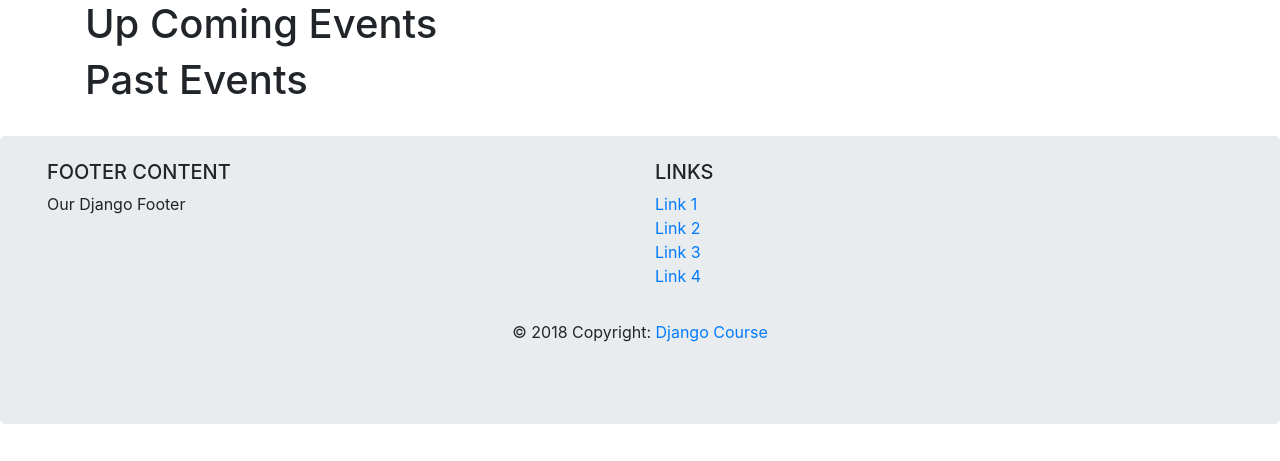
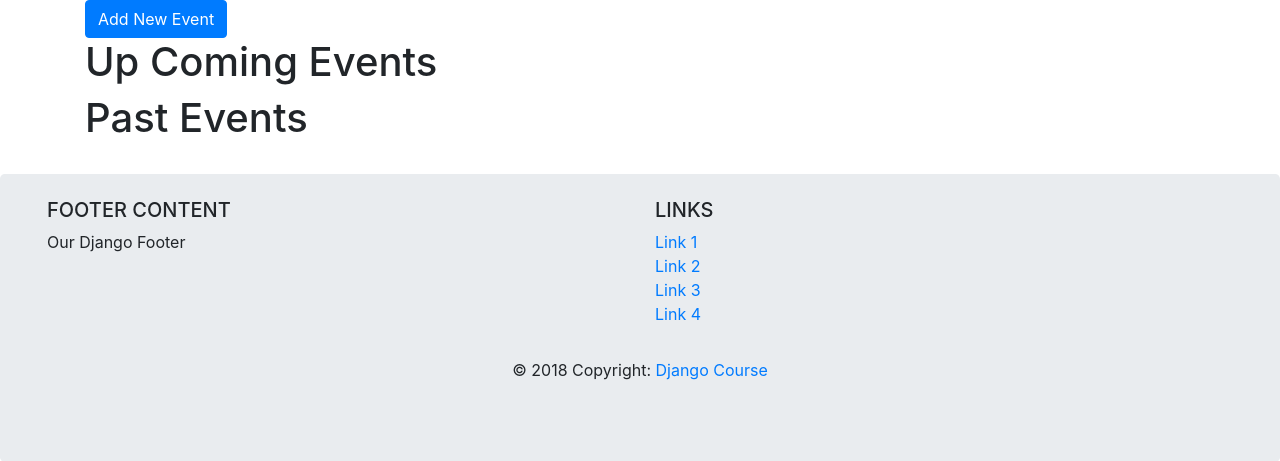
Before and after one commit to JoinCODED/NationalFundCommunity, a Django app: page /events/ in a window 1280 px wide. Shown: the part 71-532 px from the top of the page. Run offline with Django 3.2, Linux system fonts and the light colour scheme; data that the repository does not hold is empty; some libraries are stand-ins or nearby versions.

Commit message:
CAUD Events

```diff
--- a/NFproject/Events/templates/add_event.html
+++ b/NFproject/Events/templates/add_event.html
@@ -7,12 +7,12 @@
   <div class="container d-flex justify-content-center">
     <div class="col-6">
       <div class="card">
-        <h4 class="card-header">Add an Event</h4>
+        <h4 class="card-header">{% block card_header %}Add an Event{% endblock %}</h4>
         <div class="card-body">
-          <form action="{% url 'add_event' %}" method="POST">
+          <form action="{% block form_action %}{% url 'add_event' %}{% endblock %}"method="POST" enctype="multipart/form-data">
             {% csrf_token %}
             {{form|crispy}}
-            <input class="btn btn-primary" type="submit" name="" value="Add Event">
+            <input class="btn btn-primary" type="submit" name="" value="{% block button_text %}Add Event{% endblock %}">
           </form>
         </div>
       </div>
--- a/NFproject/Events/templates/all_events.html
+++ b/NFproject/Events/templates/all_events.html
@@ -3,6 +3,7 @@
 {% load event_card %}
 {% block content %}
   <div class="container">
+        <a class="btn btn-primary" href="{% url 'add_event' %}"> Add New Event</a>
     <h1>Up Coming Events</h1>
     <div class="row">
         {% for event in upcoming_events %}
--- a/NFproject/Events/templates/event.html
+++ b/NFproject/Events/templates/event.html
@@ -8,6 +8,7 @@
 
 <h3>{{event.organizer}}</h3>
 <h4>{{event.date}}</h4>
+<a class="btn btn-primary" href="{% url 'update_event' event.slug %}">Edit</a>
 {% if event.event_type%}
 <a href="{% url 'type' event.event_type.slug %}"<h3>Type: {{event.event_type.name}}</h3>
   {% endif %}
--- /dev/null
+++ b/NFproject/Events/templates/update_event.html
@@ -0,0 +1,5 @@
+{% extends "add_event.html" %}
+
+{% block card_header %}Update Event{% endblock %}</h4>
+{% block form_action %}{% url 'update_event' event.slug %}{% endblock %}
+{% block button_text %}Save{% endblock %}
--- a/NFproject/Events/urls.py
+++ b/NFproject/Events/urls.py
@@ -5,5 +5,6 @@ from Events import views
 urlpatterns = [
     path('', views.events_list, name='events_list'),
     path('add_event/', views.add_event , name='add_event'),
+    path('update_event/<slug:event_slug>', views.update_event, name="update_event"),
     path('<slug:event_slug>', views.event, name='event'),
     path('types/<slug:type_slug>', views.types, name='type')]
--- a/NFproject/Events/views.py
+++ b/NFproject/Events/views.py
@@ -7,7 +7,7 @@ from .forms import EventForm
 
 def add_event(request):
     if request.method =='POST':
-        form= EventForm(request.POST)
+        form= EventForm(request.POST,request.FILES)
         if form.is_valid():
             new_event= form.save()
             return redirect(new_event)
@@ -16,6 +16,22 @@ def add_event(request):
         form = EventForm()
         context = {"form": form}
         return render (request,"add_event.html",context)
+
+def update_event(request, event_slug):
+    event = Events.objects.get(slug=event_slug)
+
+    if request.method == 'POST':
+        form = EventForm(request.POST,request.FILES , instance=event)
+        if form.is_valid():
+            form.save()
+            return redirect(event)
+    else:
+        form = EventForm(instance=event)
+        context = {
+            "event": event,
+            "form": form
+        }
+        return render(request, "update_event.html", context)
 
 def events_list(request):
     context = {}
--- a/NFproject/articles/templates/add_article.html
+++ b/NFproject/articles/templates/add_article.html
@@ -7,7 +7,7 @@
       <div class="card">
         <h4 class="card-header">{% block card_header %}Add an Article{% endblock %}</h4>
         <div class="card-body">
-          <form action="{% block form_action %}{% url 'add_article' %}{% endblock %}" method="POST">
+          <form action="{% block form_action %}{% url 'add_article' %}{% endblock %}" method="POST" enctype="multipart/form-data">
             {% csrf_token %}
             {{form|crispy}}
             <input class="btn btn-primary" type="submit" name="" value="{% block button_text %}Add Article{% endblock %}">
--- a/NFproject/articles/views.py
+++ b/NFproject/articles/views.py
@@ -7,7 +7,7 @@ from .forms import ArticleForm
 
 def add_article(request):
     if request.method == "POST":
-        form = ArticleForm(request.POST)
+        form = ArticleForm(request.POST, request.FILES)
         if form.is_valid():
             new_article = form.save()
             return redirect(new_article)
@@ -19,7 +19,7 @@ def update_article(request, article_slug):
     article = Article.objects.get(slug=article_slug)
 
     if request.method == 'POST':
-        form = ArticleForm(request.POST, instance=article)
+        form = ArticleForm(request.POST,request.FILES, instance=article)
         if form.is_valid():
             form.save()
             return redirect(article)
```
